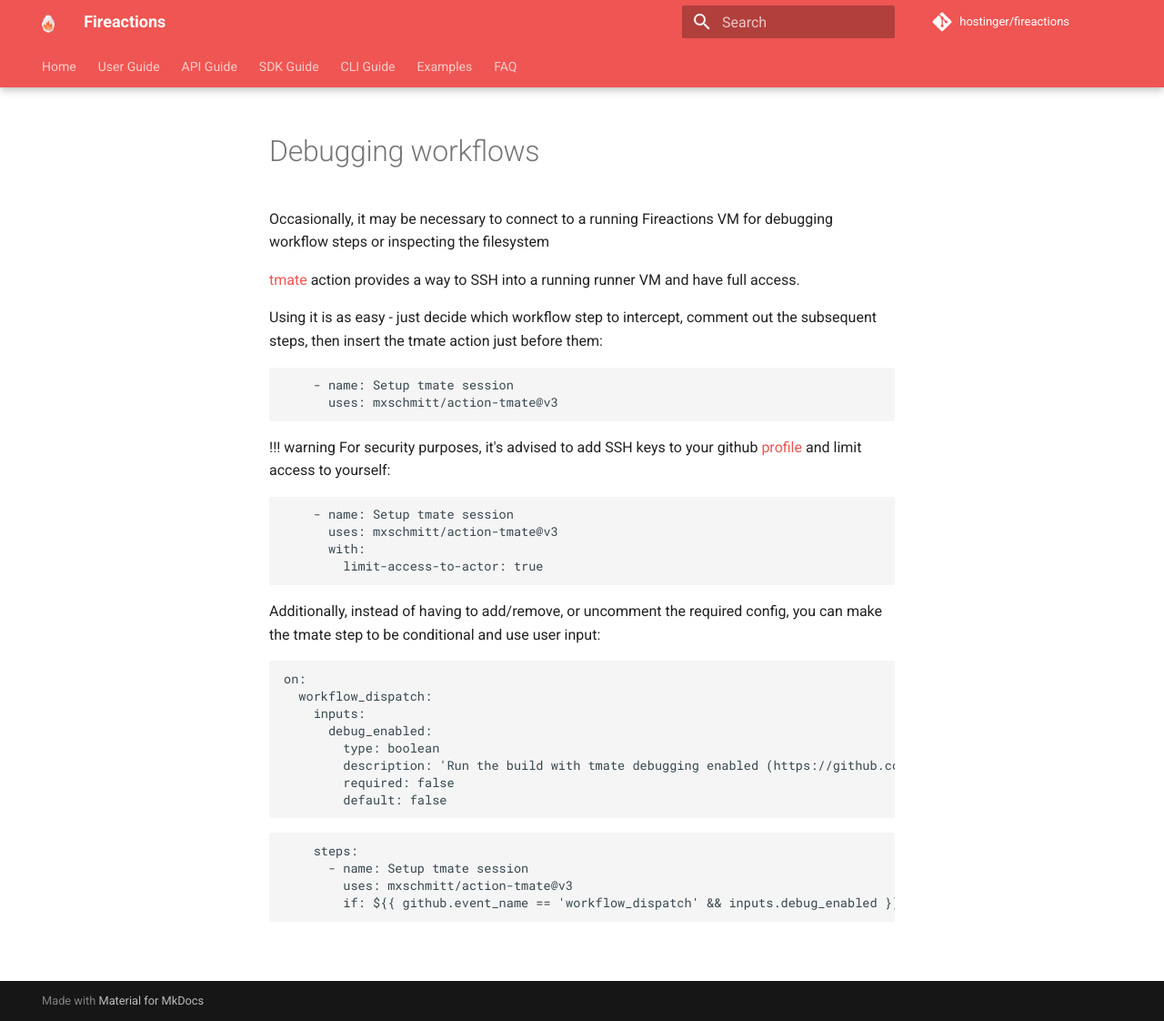
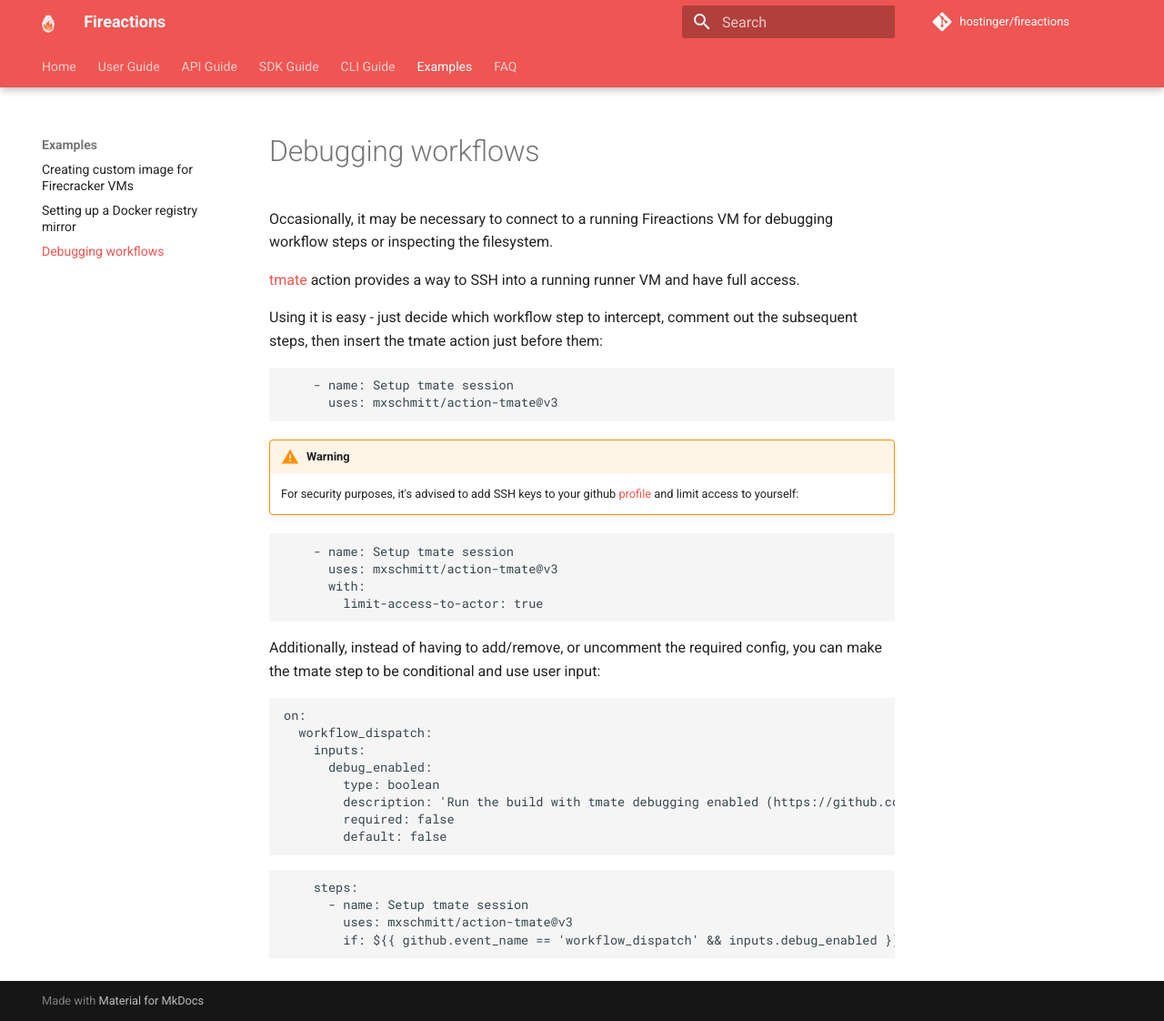
Before and after one commit to pathcl/fireactions, an MkDocs documentation site: the page built from docs/examples/debugging-workflows.md, in a window 1280 px wide and 1122 px high. Shown: the whole window at 91% size. Built offline with MkDocs 1.6.1 and Material for MkDocs 9.7.7, drawn with Linux system fonts in a browser that asks for light colours; comment, search, counter and statistics services are not loaded.

Commit message:
docs: Add mkdocs admonition and fix navigation (#204)

````diff
--- a/docs/examples/debugging-workflows.md
+++ b/docs/examples/debugging-workflows.md
@@ -1,19 +1,18 @@
 # Debugging workflows
 
-Occasionally, it may be necessary to connect to a running Fireactions VM for debugging workflow steps or inspecting the filesystem
+Occasionally, it may be necessary to connect to a running Fireactions VM for debugging workflow steps or inspecting the filesystem.
 
 [tmate](https://github.com/mxschmitt/action-tmate) action provides a way to SSH into a running runner VM and have full access.
 
-Using it is as easy - just decide which workflow step to intercept, comment out the subsequent steps, then insert the tmate action just before them:
+Using it is easy - just decide which workflow step to intercept, comment out the subsequent steps, then insert the tmate action just before them:
 
 ```
     - name: Setup tmate session
       uses: mxschmitt/action-tmate@v3
 ```
 
-!!! warning
-    For security purposes, it's advised to add SSH keys to your github [profile](https://docs.github.com/en/authentication/connecting-to-github-with-ssh/adding-a-new-ssh-key-to-your-github-account) and limit access to yourself:
-
+!!! Warning
+      For security purposes, it's advised to add SSH keys to your github [profile](https://docs.github.com/en/authentication/connecting-to-github-with-ssh/adding-a-new-ssh-key-to-your-github-account) and limit access to yourself:
 ```
     - name: Setup tmate session
       uses: mxschmitt/action-tmate@v3
--- a/mkdocs.yml
+++ b/mkdocs.yml
@@ -37,7 +37,7 @@
   - Examples:
       - Creating custom image for Firecracker VMs: "examples/custom-image.md"
       - Setting up a Docker registry mirror: "examples/docker-registry-mirror.md"
-      - Debugging workflows: "examples/debugging-workflows"
+      - Debugging workflows: "examples/debugging-workflows.md"
   - FAQ: "faq.md"
 
 markdown_extensions:
@@ -45,6 +45,7 @@
       anchor_linenums: true
       line_spans: __span
       pygments_lang_class: true
+  - admonition
   - pymdownx.inlinehilite
   - pymdownx.snippets
   - pymdownx.superfences
````
